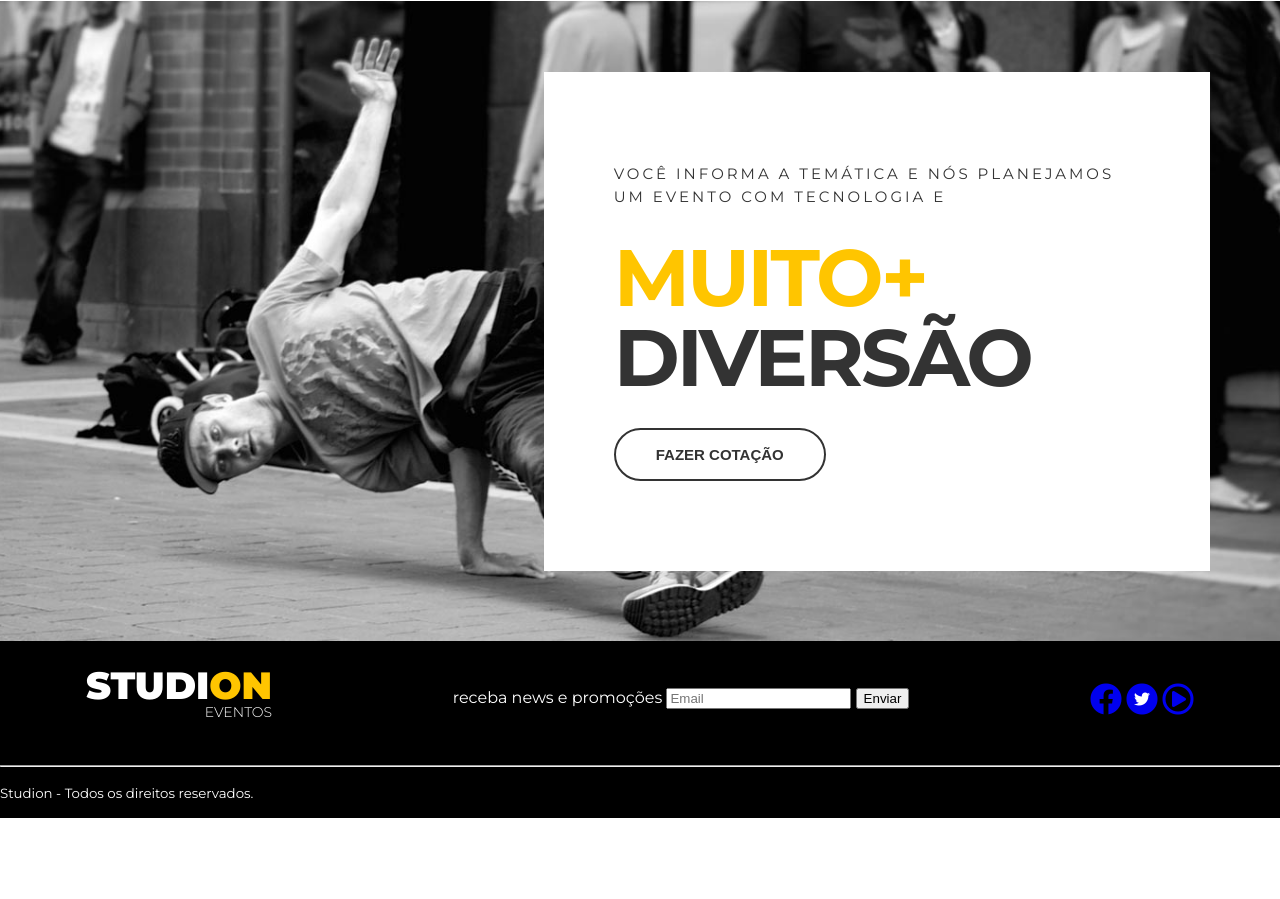
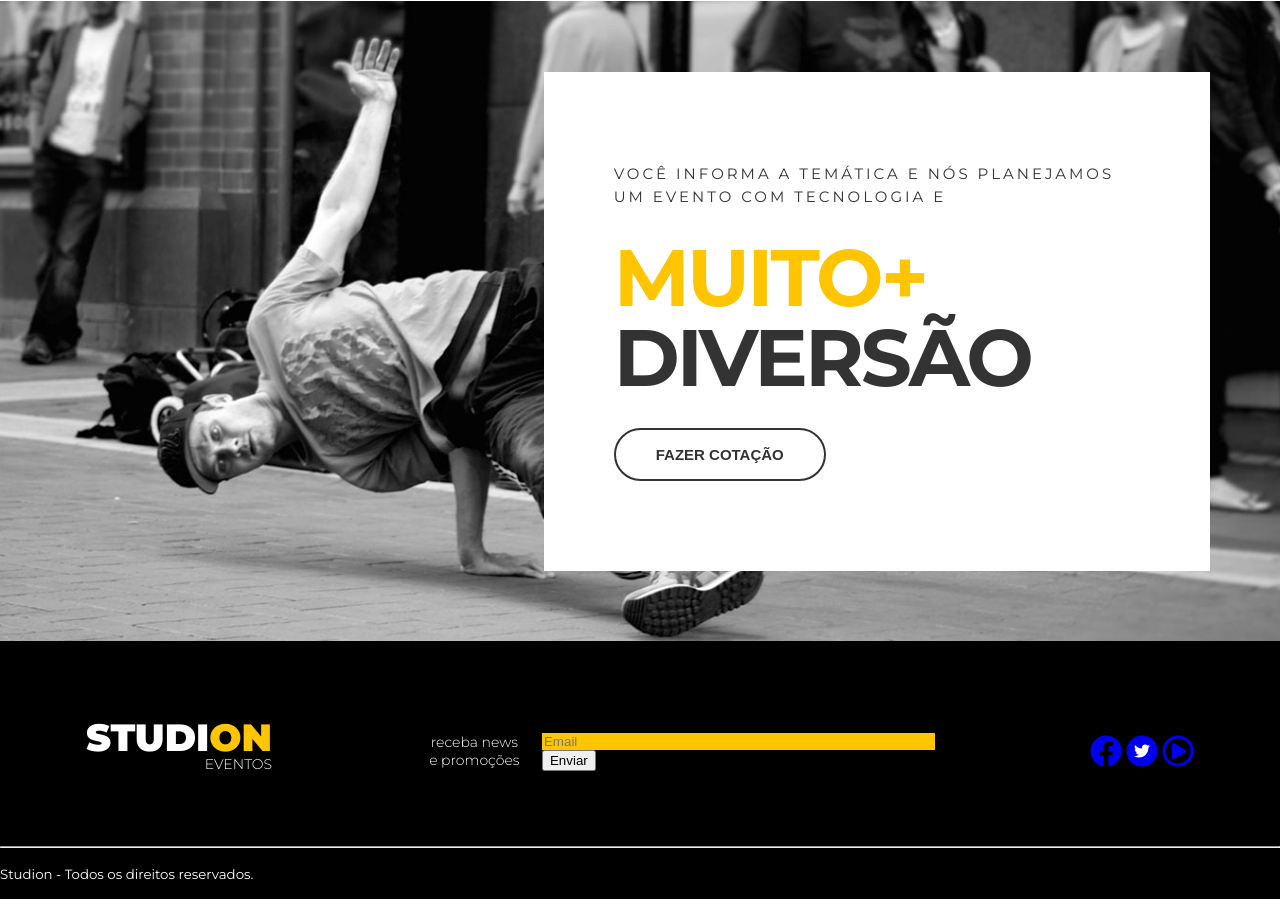
Before and after one commit to juanjunger/studion, a website: page src/index.html in a window 1280 px wide. Shown: the part 1604-2503 px from the top of the page. Before the commit the page ends 2422 px from the top, so only its background shows below. Drawn offline with Linux system fonts and the light colour scheme.

Commit message:
feat(form): update html form structure

```diff
--- a/src/css/style.css
+++ b/src/css/style.css
@@ -297,15 +297,38 @@ footer {
   display: grid;
   grid-template-columns: repeat(3, auto);
   align-items: center;
-  padding: 0 1rem;
+  padding: 5.25rem 1rem 3.75rem;
 }
 
 .footer .logo-studion {
   justify-self: start;
+  margin: 0;
 }
 
 .footer__form {
-  justify-self: center;
+  display: grid;
+  place-items: center;
+  grid-template-columns: 9ch auto;
+  gap: 1.25rem;
+}
+
+.footer__form label {
+  font-size: 0.875rem;
+  font-weight: 300;
+  text-align: center;
+}
+
+.footer__form fieldset {
+  border: unset;
+  margin: 0;
+  padding: 0;
+  width: 100%;
+}
+
+.footer__form input {
+  width: 100%;
+  background-color: var(--color-yellow);
+  border: unset;
 }
 
 .footer__social {
--- a/src/index.html
+++ b/src/index.html
@@ -139,9 +139,11 @@
         <!-- .logo-studion -->
 
         <form class="footer__form">
-          <label>receba news e promoções</label>
-          <input type="email" placeholder="Email" />
-          <button type="submit">Enviar</button>
+          <label for="email">receba news e promoções</label>
+          <fieldset>
+            <input id="email" type="email" placeholder="Email" />
+            <button type="submit">Enviar</button>
+          </fieldset>
         </form>
         <!-- .footer__form -->
 
```
